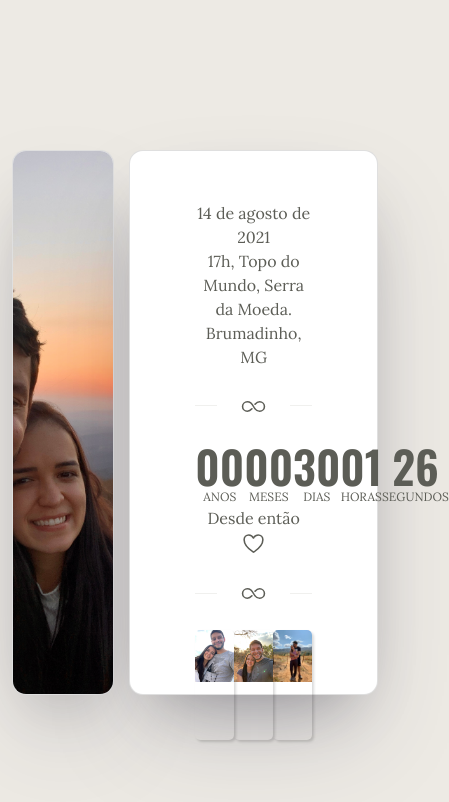
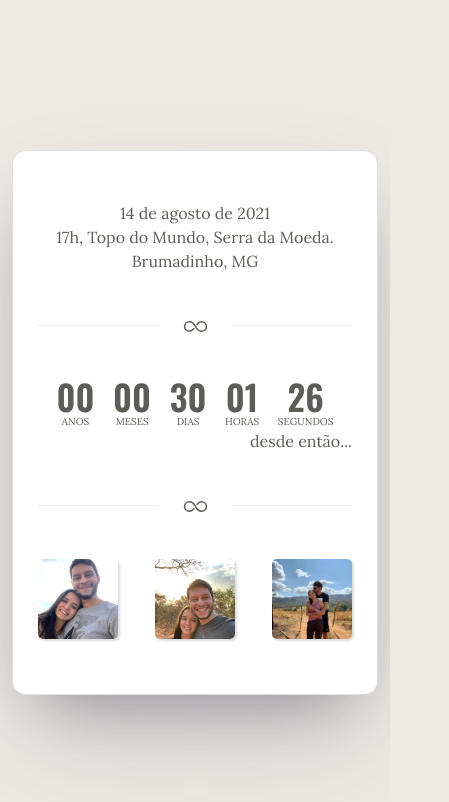
Before and after one commit to eliasmatheus/my-valentines, a Next.js app: page / in a window 390 px wide. Shown: the top 802 px of the page, 449 px wide, since content can reach past the window. Built offline with nearby package versions, Linux system fonts and the light colour scheme.

Commit message:
Melhora versão mobile

```diff
--- a/pages/index.tsx
+++ b/pages/index.tsx
@@ -1,7 +1,7 @@
 /* eslint-disable @next/next/no-img-element */
 import type { NextPage } from 'next';
 import Head from 'next/head';
-import { useEffect, useState } from 'react';
+import { useCallback, useEffect, useState } from 'react';
 import { DateTime, Duration, DurationUnits } from 'luxon';
 import { IoInfiniteOutline, IoHeartOutline } from 'react-icons/io5';
 
@@ -24,28 +24,31 @@ const Home: NextPage = () => {
   ]);
 
   const startDate = DateTime.fromISO('2021-08-14T17:30');
-
   const [diff, setDiff] = useState<Duration>(DateTime.now().diff(startDate, units));
-  const [selectedImg, setSelectedImg] = useState(picturesPaths[0]);
 
   useEffect(() => {
-    setInterval(() => {
+    const interval = setInterval(() => {
       const diff = DateTime.now().diff(startDate, units);
       setDiff(diff);
     }, 1000);
+
+    return () => {
+      clearInterval(interval);
+    };
   }, [startDate]);
 
-  const handleImageChange = (position: number) => {
-    setSelectedImg(picturesPaths[position]);
+  const handleImageChange = useCallback(
+    (position: number) => {
+      const newArray = picturesPaths;
 
-    const newArray = picturesPaths;
+      newArray.push(picturesPaths[0]);
+      newArray.splice(0, 1, picturesPaths[position]);
+      newArray.splice(position, 1);
 
-    newArray.push(picturesPaths[0]);
-    newArray.splice(0, 1, picturesPaths[position]);
-    newArray.splice(position, 1);
-
-    setPicturePaths(newArray);
-  };
+      setPicturePaths(newArray);
+    },
+    [picturesPaths],
+  );
 
   const format = (num: number) => {
     return num > 9 ? '' + num : '0' + num;
@@ -62,11 +65,17 @@ const Home: NextPage = () => {
       <main className="home">
         <div className="container">
           <div className="card img-card">
-            <img className="img" src={selectedImg} alt="Picture of the author" />
+            <img className="img" src={picturesPaths[0]} alt="Picture of the author" />
           </div>
 
           <div className="card content-card text-center">
-            <div className="date pb-4">
+            {/* <img
+              className="background-img"
+              src={picturesPaths[0]}
+              alt="Picture of the author"
+            /> */}
+
+            <div className="date">
               <p>14 de agosto de 2021</p>
               <p>17h, Topo do Mundo, Serra da Moeda. Brumadinho, MG</p>
             </div>
@@ -79,7 +88,7 @@ const Home: NextPage = () => {
               <div className="line"></div>
             </div>
 
-            <div className="py-4">
+            <div>
               <div className="counter-container">
                 <div className="timer-container">
                   <h4 className="timer">{format(diff?.years)}</h4>
@@ -107,9 +116,9 @@ const Home: NextPage = () => {
                 </div>
               </div>
 
-              <div className="date">
-                <p>Desde então</p>
-                <IoHeartOutline size={25} />
+              <div className="date text-end">
+                <p>desde então...</p>
+                {/* <IoHeartOutline size={25} /> */}
               </div>
             </div>
 
@@ -121,7 +130,7 @@ const Home: NextPage = () => {
               <div className="line"></div>
             </div>
 
-            <div className="pictures pt-4">
+            <div className="pictures">
               <div
                 role="button"
                 className="picture-container"
--- a/styles/globals.scss
+++ b/styles/globals.scss
@@ -41,6 +41,10 @@ a {
     display: flex;
     align-items: center;
     justify-content: center;
+
+    @media (max-width: 768px) {
+      flex-direction: column;
+    }
   }
 
   .img-card {
@@ -55,10 +59,22 @@ a {
       height: 100%;
       object-fit: cover;
     }
+
+    @media (max-width: 768px) {
+      display: none;
+    }
   }
 
   .content-card {
-    width: 490px;
+    position: relative;
+    overflow: hidden;
+
+    display: flex;
+    flex-direction: column;
+    justify-content: space-between;
+
+    max-width: 490px;
+    width: 100%;
     height: 545px;
 
     padding: 50px 65px 55px;
@@ -67,6 +83,8 @@ a {
     color: #5c5d56;
 
     .date {
+      z-index: +1;
+
       font-family: 'Parisienne', cursive;
       font-family: 'Lora', serif;
 
@@ -76,6 +94,8 @@ a {
     }
 
     .divider {
+      z-index: +1;
+
       display: flex;
       align-items: center;
       justify-content: baseline;
@@ -87,15 +107,28 @@ a {
         border-bottom: 1px solid #f0f0ee;
       }
     }
+
+    .background-img {
+      position: absolute;
+      top: 0;
+      left: 0;
+
+      height: 100%;
+      filter: blur(2px);
+      opacity: 0.2;
     }
 
     .counter-container {
+      z-index: +1;
+
       display: flex;
       align-items: center;
       justify-content: space-evenly;
     }
 
     .timer-container {
+      z-index: +1;
+
       display: flex;
       flex-direction: column;
       align-items: center;
@@ -109,11 +142,19 @@ a {
         font-weight: 600;
         font-family: 'Oswald', sans-serif;
         line-height: 1;
+
+        @media (max-width: 768px) {
+          font-size: 35px;
+        }
       }
 
       .unit {
         font-size: 12px;
         font-family: 'Lora', serif;
+
+        @media (max-width: 768px) {
+          font-size: 10px;
+        }
       }
 
       span {
@@ -122,6 +163,8 @@ a {
     }
 
     .pictures {
+      z-index: +1;
+
       display: flex;
       align-items: center;
       justify-content: space-between;
@@ -145,6 +188,16 @@ a {
         .picture {
           width: 100%;
         }
+
+        @media (max-width: 768px) {
+          width: 80px;
+          height: 80px;
         }
       }
     }
+
+    @media (max-width: 768px) {
+      padding: 50px 25px 55px;
+    }
+  }
+}
```
Lines whose indentation alone changed are shown as unchanged.
